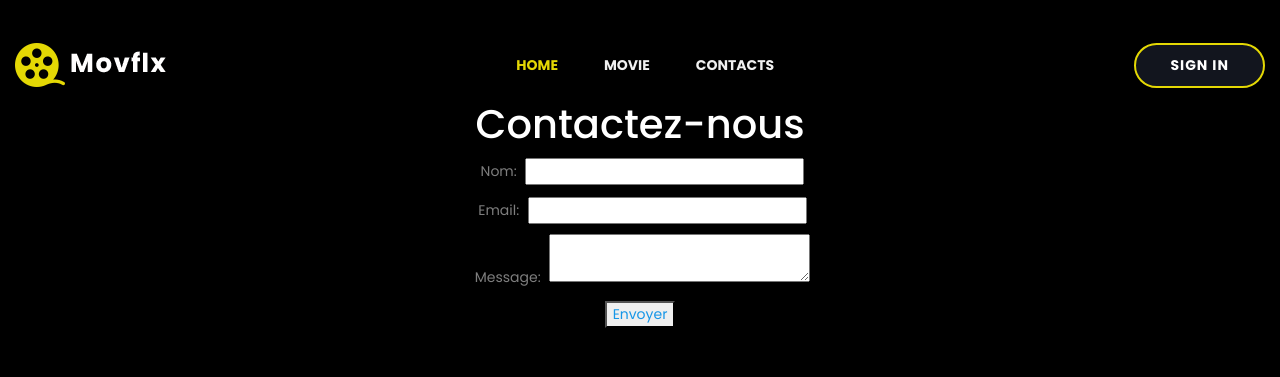
After one commit to SkyWace/PHPVideo, a PHP site: page /contact.php in a window 1280 px wide. The commit adds this page. Shown: the top 377 px of the page. Run offline with PHP 8.4, Linux system fonts and the light colour scheme.

Commit message:
Contact + Mail qui fonctionne pas

```diff
--- a/PHP/Inscription.php
+++ b/PHP/Inscription.php
@@ -4,7 +4,7 @@
 <head>
   <meta charset="UTF-8">
   <meta name="viewport" content="width=device-width, initial-scale=1.0">
-  <title>Formulaire de connexion</title>
+  <title>Formulaire d'inscription</title>
 </head>
 <header class="FormConnexion">
     <?php
--- a/PHP/footer.php
+++ b/PHP/footer.php
@@ -12,8 +12,8 @@
                                 <div class="footer-menu">
                                     <nav>
                                         <ul class="navigation">
-                                            <li><a href="index.html">Home</a></li>
-                                            <li><a href="Contact.html">Contact</a></li>
+                                            <li><a href="../..index.php">Home</a></li>
+                                            <li><a href="../../contact.php">Contact</a></li>
                                         </ul>
                                     </nav>
                                 </div>
@@ -39,7 +39,7 @@
                     <div class="row">
                         <div class="col-lg-6 col-md-6">
                             <div class="copyright-text">
-                                <p>Copyright &copy; 2023. All Rights Reserved By <a href="index.html">PHPVideo</a></p>
+                                <p>Copyright &copy; 2023. All Rights Reserved By <a href="../..index.php">PHPVideo</a></p>
                             </div>
                         </div>
                         <div class="col-lg-6 col-md-6">
--- a/PHP/header.php
+++ b/PHP/header.php
@@ -22,7 +22,7 @@
                                     <ul class="navigation">
                                         <li class="active menu-item-has-children"><a href="../../index.php">Home</a></li>
                                         <li class="menu-item-has-children"><a href="../../film-detail.php">Movie</a></li>
-                                        <li><a href="contact.html">contacts</a></li>
+                                        <li><a href="../../contact.php">contacts</a></li>
                                         <?php
                                         // Vérifier si l'utilisateur a le statut admin = 1
                                         // Récupérer les informations de l'utilisateur depuis la base de données
--- /dev/null
+++ b/contact.php
@@ -0,0 +1,67 @@
+<!DOCTYPE html>
+<html>
+<head>
+    <link rel="stylesheet" href="../../css/bootstrap.min.css">
+    <link rel="stylesheet" href="../../css/animate.min.css">
+    <link rel="stylesheet" href="../../css/magnific-popup.css">
+    <link rel="stylesheet" href="../../css/fontawesome-all.min.css">
+    <link rel="stylesheet" href="../../css/flaticon.css">
+    <link rel="stylesheet" href="../../css/style.css">
+    <link rel="stylesheet" href="../../css/responsive.css">
+    <link rel="stylesheet" href="../../css/styleP.css">
+</head>
+<header>
+
+<?php
+require('PHP/header.php');
+?>
+
+</header>
+<body class="Form-Profil">
+<?php
+// Vérifier si le formulaire a été soumis
+if ($_SERVER['REQUEST_METHOD'] === 'POST') {
+    // Récupérer les valeurs du formulaire
+    $name = $_POST['name'];
+    $email = $_POST['email'];
+    $message = $_POST['message'];
+
+    // Valider les données du formulaire
+    if (!empty($name) && !empty($email) && !empty($message)) {
+        // Paramètres de l'e-mail
+        $to = 'simon.delcloque@gmail.com'; // Remplacez par votre adresse e-mail
+        $subject = 'Nouveau message de contact';
+        $body = "Nom: $name\nEmail: $email\nMessage: $message";
+
+        // En-têtes de l'e-mail
+        $headers = "From: $name <$email>";
+
+        // Envoyer l'e-mail
+        if (mail($to, $subject, $body, $headers)) {
+            echo 'Message envoyé avec succès.';
+        } else {
+            echo 'Une erreur s\'est produite lors de l\'envoi du message.';
+        }
+    } else {
+        echo 'Veuillez remplir tous les champs du formulaire.';
+    }
+}
+?>
+    <h1>Contactez-nous</h1>
+    <form method="post" action="">
+        <div>
+            <label for="name">Nom:</label>
+            <input type="text" id="name" name="name" required>
+        </div>
+        <div>
+            <label for="email">Email:</label>
+            <input type="email" id="email" name="email" required>
+        </div>
+        <div>
+            <label for="message">Message:</label>
+            <textarea id="message" name="message" required></textarea>
+        </div>
+        <button type="submit">Envoyer</button>
+    </form>
+</body>
+</html>
--- a/film-detail.php
+++ b/film-detail.php
@@ -9,7 +9,7 @@ require ('PHP/ConnexionBDD.php');
 <head>
   <meta charset="UTF-8">
   <meta name="viewport" content="width=device-width, initial-scale=1.0">
-  <title>Formulaire de connexion</title>
+  <title>Movie Detail</title>
   <link rel="stylesheet" href="css/bootstrap.min.css">
         <link rel="stylesheet" href="css/animate.min.css">
         <link rel="stylesheet" href="css/magnific-popup.css">
```
Also changed, not shown: PHP/Connexion.php (+4 -4 lines).
